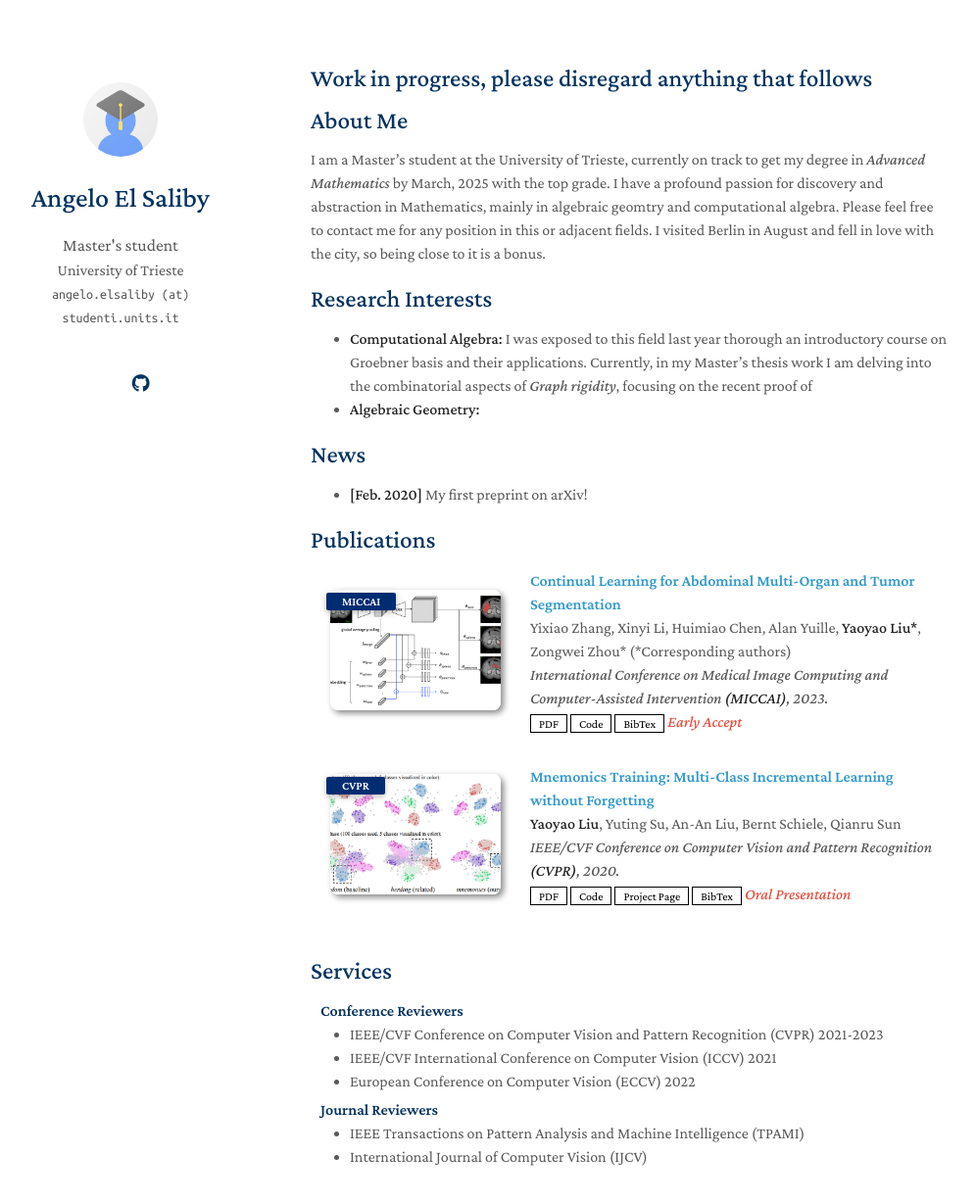
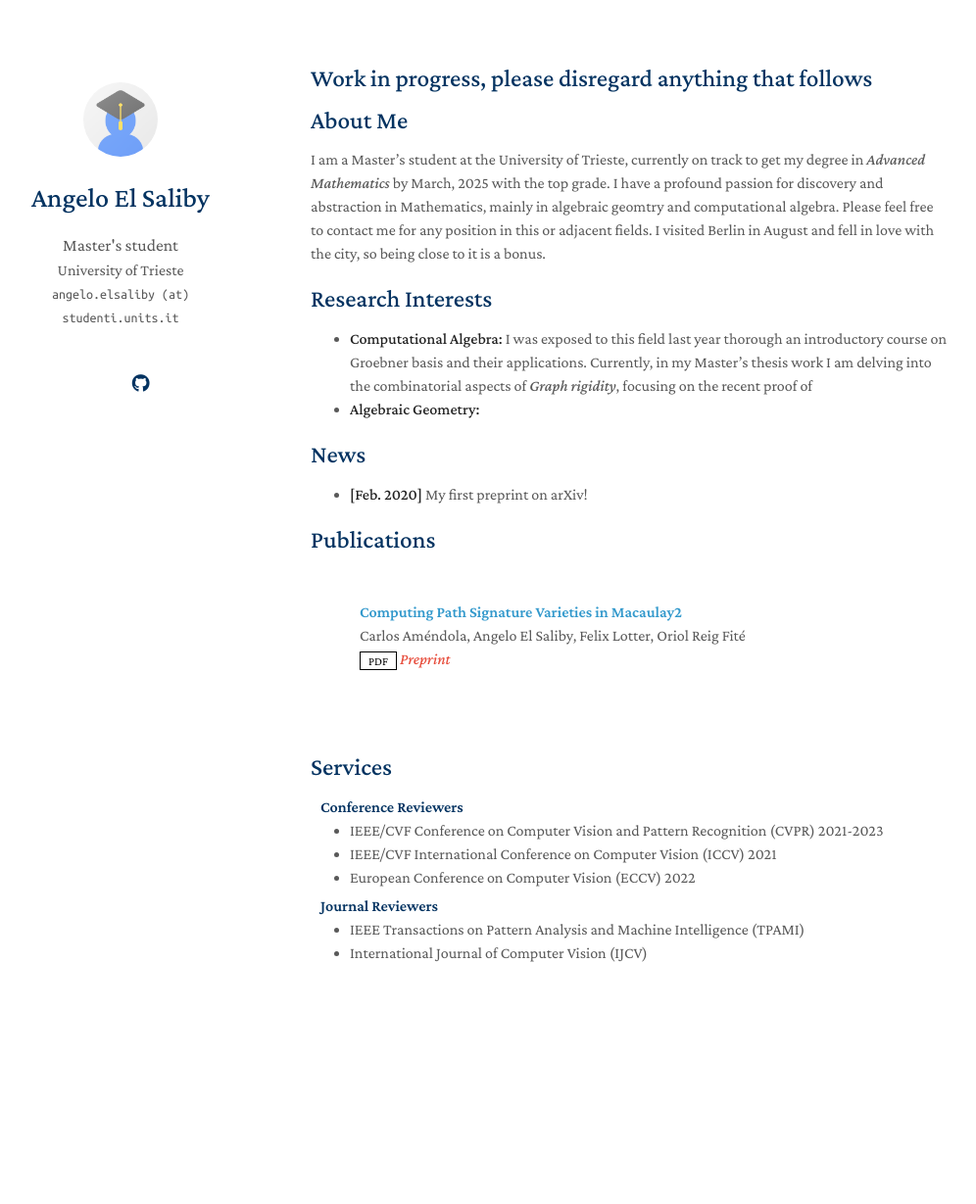
Before and after one commit to AngeloElSaliby/AngeloElSaliby.github.io, a Jekyll site: the page built from index.md, in a window 1280 px wide and 1287 px high. Shown: the top 1229 px of the window at 98% size, without its empty margins (153-1149 px from the left). Built offline with Jekyll 4.4.1, drawn with Linux system fonts in a browser that asks for light colours; a style sheet for code colours, icons or effects is not loaded; our own code applies the rules of GitHub Pages for plain Markdown files.

Commit message:
Update publications.yml

```diff
--- a/_data/publications.yml
+++ b/_data/publications.yml
@@ -1,22 +1,7 @@
 main:
 
-  - title: Continual Learning for Abdominal Multi-Organ and Tumor Segmentation
-    authors: Yixiao Zhang, Xinyi Li, Huimiao Chen, Alan Yuille, <strong>Yaoyao Liu*</strong>, Zongwei Zhou* (*Corresponding authors)
-    conference_short: MICCAI
-    conference: International Conference on Medical Image Computing and Computer-Assisted Intervention <strong>(MICCAI)</strong>, 2023.
-    pdf: https://arxiv.org/pdf/2306.00988.pdf
-    code: https://github.com/MrGiovanni/ContinualLearning
-    bibtex: https://bib.yliu.me/MICCAI23.txt
-    image: ./assets/img/teaser_example_2.png
-    notes: Early Accept
-
-  - title: "Mnemonics Training: Multi-Class Incremental Learning without Forgetting"
-    authors: <strong>Yaoyao Liu</strong>, Yuting Su, An-An Liu, Bernt Schiele, Qianru Sun
-    conference_short: CVPR
-    conference: IEEE/CVF Conference on Computer Vision and Pattern Recognition <strong>(CVPR)</strong>, 2020.
-    pdf: https://arxiv.org/pdf/2002.10211.pdf
-    code: https://github.com/yaoyao-liu/class-incremental-learning/tree/main/mnemonics-training
-    page: https://class-il.mpi-inf.mpg.de/mnemonics/
-    bibtex: https://class-il.mpi-inf.mpg.de/mnemonics/
-    notes: Oral Presentation
-    image: ./assets/img/teaser_example.png
+  - title: Computing Path Signature Varieties in Macaulay2
+    authors: Carlos Améndola, Angelo El Saliby, Felix Lotter, Oriol Reig Fité
+    pdf: https://arxiv.org/pdf/2506.01429
+    code:
+    notes: Preprint
```
